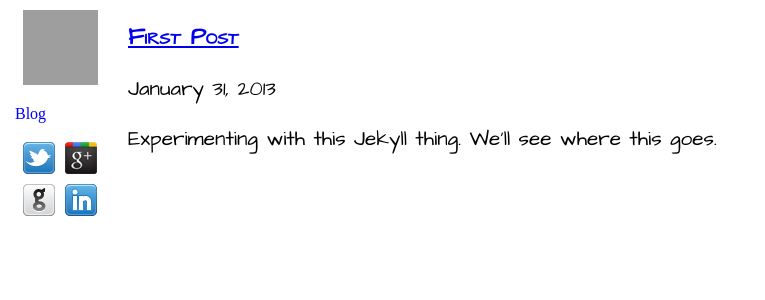
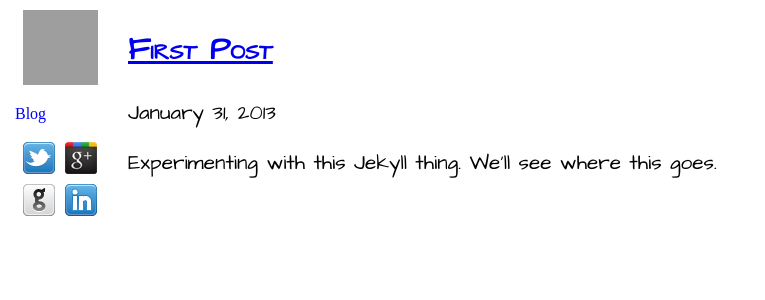
Before and after one commit to krschmidt/krschmidt.github.com, a Jekyll site: the page built from _posts/2013-01-31-first-post.markdown, in a window 1280 px wide. Shown: the top 300 px of the page, without its empty margins (0-765 px from the left). Built offline with Jekyll 4.4.1, drawn with Linux system fonts in a browser that asks for light colours; grey boxes are pictures that could not be loaded.

Commit message:
set size on h1

```diff
--- a/css/main.css
+++ b/css/main.css
@@ -20,6 +20,7 @@ nav {
     font-size: 1.3em; }
 
 h1 {
+  font-size: 2em;
   font-variant: small-caps; }
 
 .sprite {
--- a/css/main.scss
+++ b/css/main.scss
@@ -24,6 +24,7 @@ nav {
 }
 
 h1 {
+  font-size: 2em;
   font-variant: small-caps;
 }
 
```
